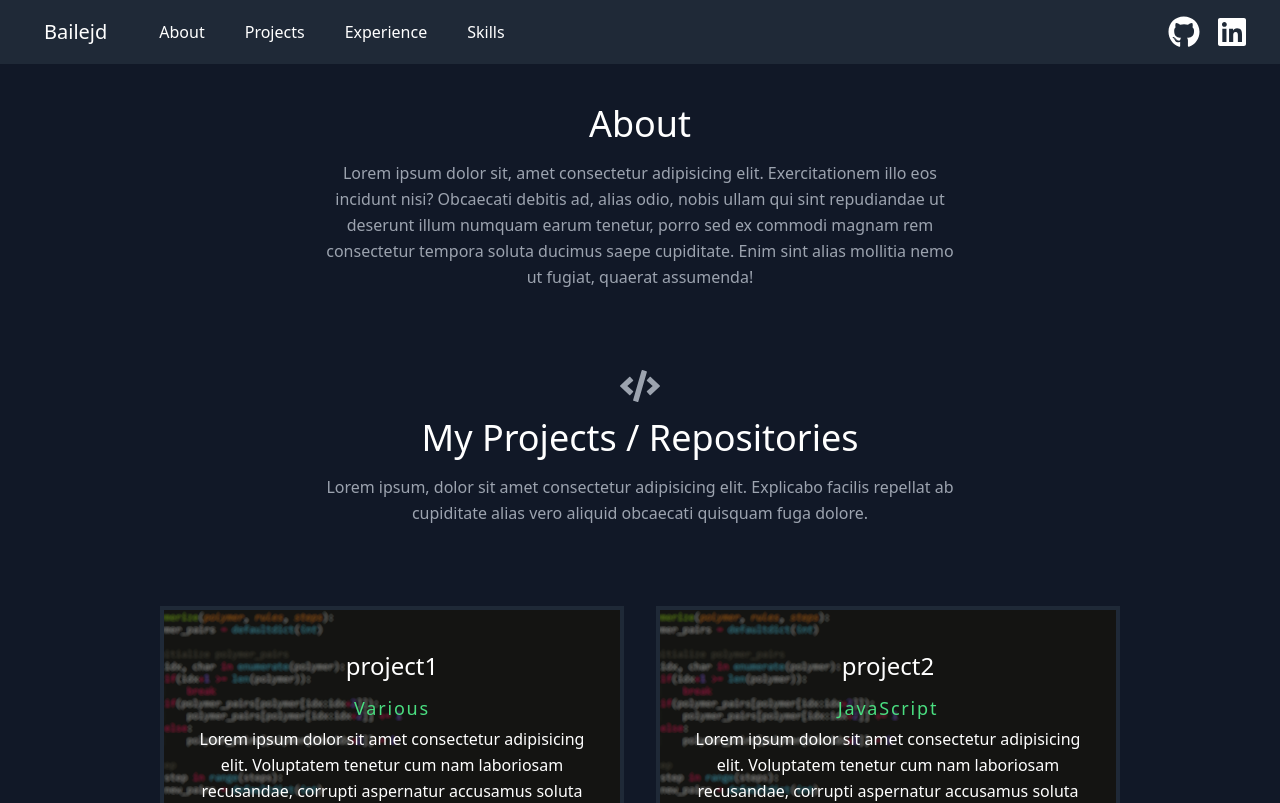
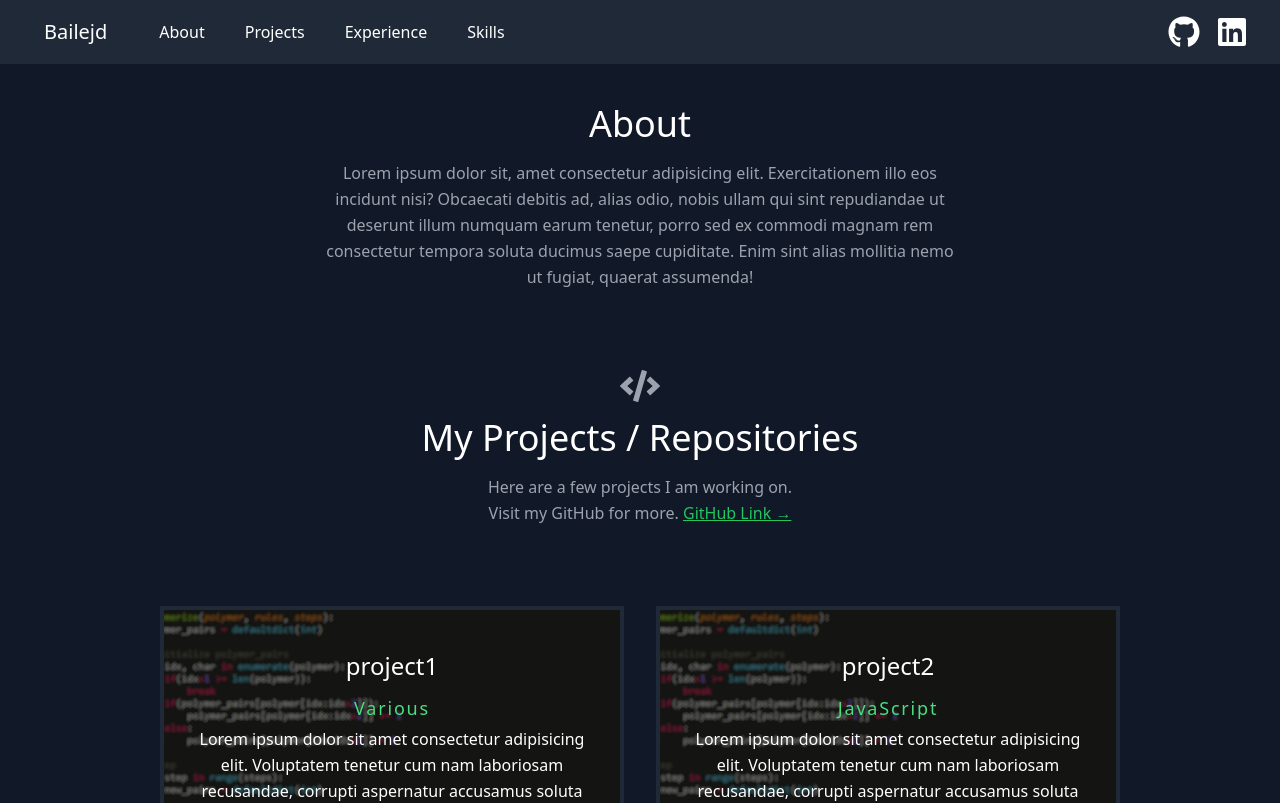
Before and after one commit to Bailejd/bailejd.github.io, a React (Create React App) app: page / in a window 1280 px wide. Shown: the top 803 px of the page. Built offline with nearby package versions, Linux system fonts and the light colour scheme.

Commit message:
Replace lorem ipsum filler text

```diff
--- a/src/components/Projects.js
+++ b/src/components/Projects.js
@@ -39,9 +39,16 @@ export default function Projects() {
             My Projects / Repositories
           </h1>
           <p className="mx-auto text-base leading-relaxed lg:w-2/3">
-            Lorem ipsum, dolor sit amet consectetur adipisicing elit. Explicabo
-            facilis repellat ab cupiditate alias vero aliquid obcaecati quisquam
-            fuga dolore.
+            Here are a few projects I am working on.
+          </p>
+          <p className="mx-auto text-base leading-relaxed lg:w-2/3">
+            Visit my GitHub for more.{" "}
+            <a
+              href="https://github.com/Bailejd"
+              className="text-green-500 underline hover:text-green-400"
+            >
+              GitHub Link →
+            </a>
           </p>
         </div>
         <div
```
